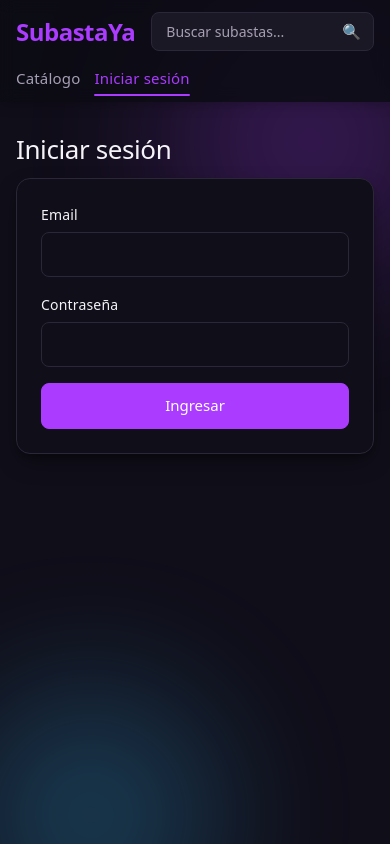
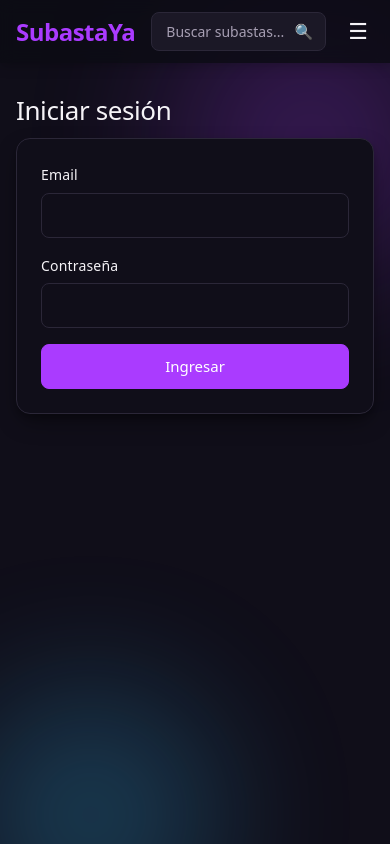
Before and after one commit to agustin-acosta/subastaya, a React app in the folder frontend/: page /login in a window 390 px wide. Built offline with nearby package versions, Linux system fonts and the light colour scheme; the HTML template or start-up script is replaced by a standard one.

Commit message:
corregimos el responsive

```diff
--- a/frontend/src/components/Navbar.jsx
+++ b/frontend/src/components/Navbar.jsx
@@ -10,6 +10,7 @@ function Navbar() {
     const { sesion, logout } = useUser();
     const [scrolleado, setScrolleado] = useState(false);
     const [busqueda, setBusqueda] = useState("");
+    const [menuAbierto, setMenuAbierto] = useState(false);
     const navigate = useNavigate();
 
     useEffect(() => {
@@ -24,12 +25,22 @@ function Navbar() {
         e.preventDefault();
         const texto = busqueda.trim();
         navigate(texto ? `/?busqueda=${encodeURIComponent(texto)}` : "/");
+        setMenuAbierto(false);
+    }
+
+    function cerrarMenu() {
+        setMenuAbierto(false);
+    }
+
+    function handleLogout() {
+        cerrarMenu();
+        logout();
     }
 
     return (
         <div className={`navbar${scrolleado ? " navbar-scrolled" : ""}`}>
             <div className="navbar-inner">
-                <Link to="/" className="brand">
+                <Link to="/" className="brand" onClick={cerrarMenu}>
                     SubastaYa
                 </Link>
 
@@ -44,18 +55,28 @@ function Navbar() {
                     <button type="submit" aria-label="Buscar">🔍</button>
                 </form>
 
-                <div className="nav-links">
-                    <NavLink to="/" end className={claseLink}>Catálogo</NavLink>
-                    {sesion && <NavLink to="/crear" className={claseLink}>Publicar subasta</NavLink>}
-                    {sesion && <NavLink to="/mis-actividades" className={claseLink}>Mis actividades</NavLink>}
-                    {sesion && <NavLink to="/wallet" className={claseLink}>Mi billetera</NavLink>}
+                <button
+                    type="button"
+                    className="navbar-hamburguesa"
+                    aria-label={menuAbierto ? "Cerrar menú" : "Abrir menú"}
+                    aria-expanded={menuAbierto}
+                    onClick={() => setMenuAbierto((abierto) => !abierto)}
+                >
+                    {menuAbierto ? "✕" : "☰"}
+                </button>
+
+                <div className={`nav-links${menuAbierto ? " nav-links-abierto" : ""}`}>
+                    <NavLink to="/" end className={claseLink} onClick={cerrarMenu}>Catálogo</NavLink>
+                    {sesion && <NavLink to="/crear" className={claseLink} onClick={cerrarMenu}>Publicar subasta</NavLink>}
+                    {sesion && <NavLink to="/mis-actividades" className={claseLink} onClick={cerrarMenu}>Mis actividades</NavLink>}
+                    {sesion && <NavLink to="/wallet" className={claseLink} onClick={cerrarMenu}>Mi billetera</NavLink>}
                     {sesion ? (
                         <>
                             <span className="card-muted">{sesion.nombre}</span>
-                            <button className="btn btn-primary" onClick={logout}>Cerrar sesión</button>
+                            <button className="btn btn-primary" onClick={handleLogout}>Cerrar sesión</button>
                         </>
                     ) : (
-                        <NavLink to="/login" className={claseLink}>Iniciar sesión</NavLink>
+                        <NavLink to="/login" className={claseLink} onClick={cerrarMenu}>Iniciar sesión</NavLink>
                     )}
                 </div>
             </div>
--- a/frontend/src/index.css
+++ b/frontend/src/index.css
@@ -541,6 +541,43 @@ code {
         gap: 14px;
     }
 }
+.navbar-hamburguesa {
+    display: none;
+    background: none;
+    border: none;
+    cursor: pointer;
+    font-size: 22px;
+    line-height: 1;
+    color: var(--text-h);
+    padding: 4px 6px;
+}
+
+@media (max-width: 720px) {
+    .navbar-hamburguesa {
+        display: flex;
+        align-items: center;
+        justify-content: center;
+    }
+
+    .nav-links {
+        display: none;
+        flex-direction: column;
+        align-items: stretch;
+        width: 100%;
+        gap: 4px;
+        padding-top: 12px;
+        order: 3;
+    }
+
+        .nav-links.nav-links-abierto {
+            display: flex;
+        }
+
+        .nav-links a,
+        .nav-links .btn {
+            width: 100%;
+        }
+}
 
 .hero {
     text-align: center;
@@ -703,6 +740,10 @@ code {
     gap: 12px;
 }
 
+.tabla-wrap {
+    overflow-x: auto;
+}
+
 .tabla {
     width: 100%;
     border-collapse: collapse;
--- a/frontend/src/pages/DetalleSubasta.jsx
+++ b/frontend/src/pages/DetalleSubasta.jsx
@@ -262,6 +262,7 @@ function DetalleSubasta() {
                 {pujas.length === 0 ? (
                     <p className="card-muted">Todavía no hay ofertas para esta subasta.</p>
                 ) : (
+                    <div className="tabla-wrap">
                         <table className="tabla">
                             <thead>
                                 <tr>
@@ -282,6 +283,7 @@ function DetalleSubasta() {
                                 ))}
                             </tbody>
                         </table>
+                    </div>
                 )}
             </div>
         </div>
--- a/frontend/src/pages/Wallet.jsx
+++ b/frontend/src/pages/Wallet.jsx
@@ -89,6 +89,7 @@ function Wallet() {
                 {movimientos.length === 0 ? (
                     <p className="card-muted">Todavía no tenés movimientos.</p>
                 ) : (
+                    <div className="tabla-wrap">
                         <table className="tabla">
                             <thead>
                                 <tr>
@@ -115,6 +116,7 @@ function Wallet() {
                                 ))}
                             </tbody>
                         </table>
+                    </div>
                 )}
             </div>
         </div>
```
Lines whose indentation alone changed are shown as unchanged.
